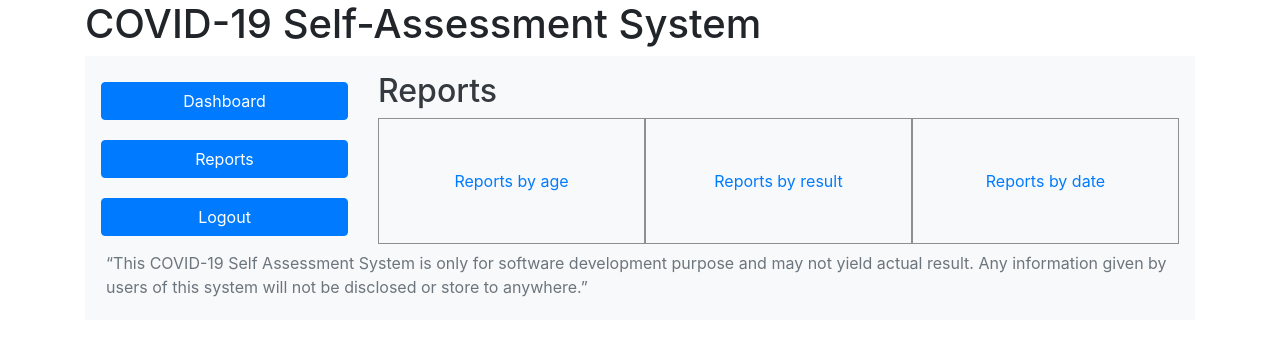
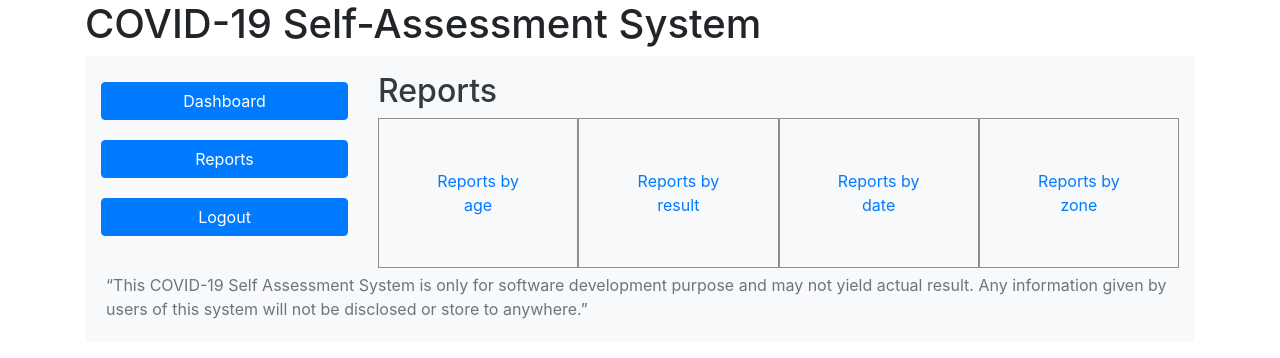
Before and after one commit to shahadat-jahan/COVID-19-APP, a PHP site: page /covid-19/report.php in a window 1280 px wide. Shown: the top 358 px of the page. Run offline with PHP 8.4, Linux system fonts and the light colour scheme; the visitor is signed in with stand-in values (Sample User, id 1).

Commit message:
New Commit

```diff
--- a/database.php
+++ b/database.php
@@ -179,7 +179,7 @@ function get_total_affected($year)
 function total_affected_zone()
 {
     global $conn;
-    $sql = "SELECT count(*) as total, district as district FROM `survey` group by district ORDER BY district ASC";
+    $sql = "SELECT count(*) as total, district as district FROM `survey` group by district ORDER BY total DESC";
     $result = $conn->query($sql);
     if ($result->num_rows > 0) {
         return $result;
--- a/report-age.php
+++ b/report-age.php
@@ -22,15 +22,15 @@ if (empty($_SESSION['admin_id'])) {
             ?>
             <h2>Reports by age</h2>
             <div class="clearfix">
-                <div class="box" style="background-color:#ddd">
+                <div class="box3" style="background-color:#ddd">
                     <p><b>Average age:</b> <?php echo ceil($average_age); ?></p>
                     <p><b>Average age male:</b> <?php echo ceil($average_age_male); ?></p>
                     <p><b>Average age female:</b> <?php echo ceil($average_age_female); ?></p>
                 </div>
-                <div class="box" style="background-color:#ddd">
+                <div class="box3" style="background-color:#ddd">
                     <p><b>Total male:</b> <?php echo $total_male; ?></p>
                 </div>
-                <div class="box" style="background-color:#ddd">
+                <div class="box3" style="background-color:#ddd">
                     <p><b>Total female:</b> <?php echo $total_female; ?></p>
                 </div>
             </div>
--- a/report-result.php
+++ b/report-result.php
@@ -23,12 +23,12 @@ if (empty($_SESSION['admin_id'])) {
             ?>
             <h2>Reports by result</h2>
             <div class="clearfix">
-                <div class="box" style="background-color:#ddd">
+                <div class="box2" style="background-color:#ddd">
                     <p><b>Total positive:</b> <?php echo $positive; ?></p>
                     <p><b>Total positive male:</b> <?php echo $positive_male; ?></p>
                     <p><b>Total positive female:</b> <?php echo $positive_female; ?></p>
                 </div>
-                <div class="box" style="background-color:#ddd">
+                <div class="box2" style="background-color:#ddd">
                     <p><b>Total negative:</b> <?php echo $negative; ?></p>
                     <p><b>Total negative male:</b> <?php echo $negative_male; ?></p>
                     <p><b>Total negative female:</b> <?php echo $negative_female; ?></p>
--- a/report.php
+++ b/report.php
@@ -16,14 +16,17 @@ if (empty($_SESSION['admin_id'])) {
         <div class="col-9">
             <h2>Reports</h2>
             <div class="clearfix">
-                <div class="box">
+                <div class="box4">
                     <a href="report-age.php" role="button">Reports by age</a>
                 </div>
-                <div class="box">
+                <div class="box4">
                     <a href="report-result.php" role="button">Reports by result</a>
                 </div>
-                <div class="box">
+                <div class="box4">
                     <a href="report-date.php" role="button">Reports by date</a>
+                </div>
+                <div class="box4">
+                    <a href="report-zone.php" role="button">Reports by zone</a>
                 </div>
             </div>
         </div>
--- a/style.css
+++ b/style.css
@@ -9,14 +9,24 @@ footer {
 .address {
   margin-bottom: 10px;
 }
-
-* {
-  box-sizing: border-box;
+.box2 {
+  border: 1px solid rgb(145, 142, 142);
+  float: left;
+  width: 50%;
+  padding: 50px;
+  text-align: center;
 }
-.box {
+.box3 {
   border: 1px solid rgb(145, 142, 142);
   float: left;
   width: 33.33%;
+  padding: 50px;
+  text-align: center;
+}
+.box4 {
+  border: 1px solid rgb(145, 142, 142);
+  float: left;
+  width: 25%;
   padding: 50px;
   text-align: center;
 }
```
Also changed, not shown: index.php (+8 -6 lines).
